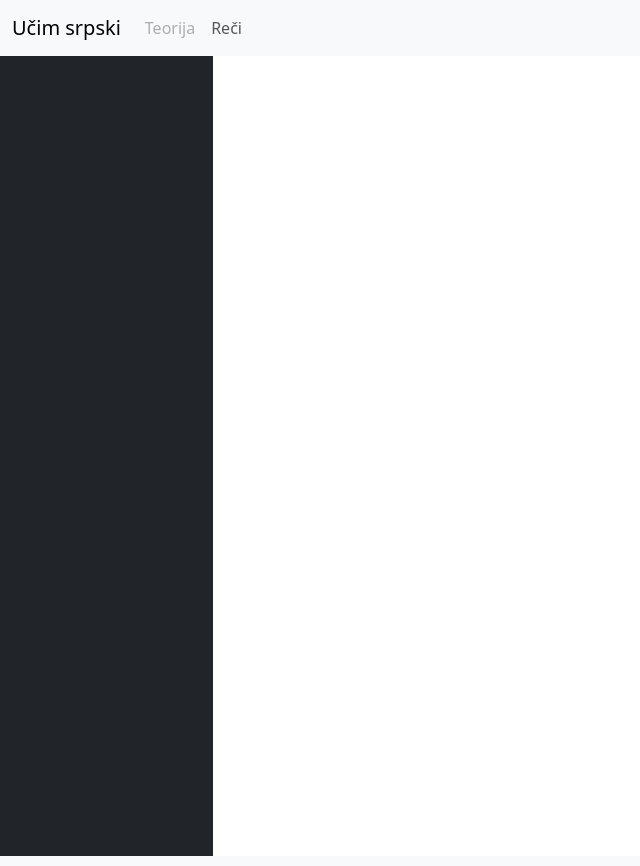
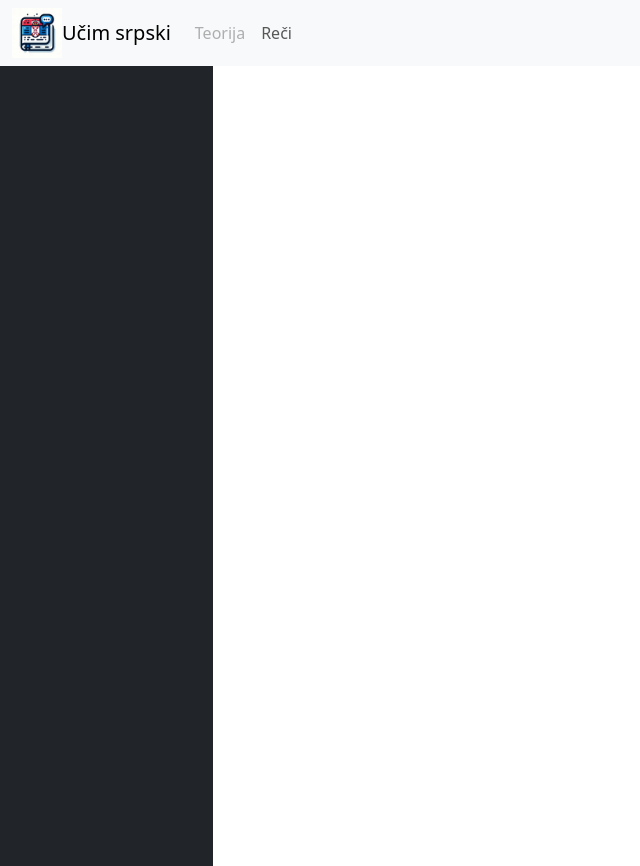
Before and after one commit to chernyshevdv/srpski, a Django app: template templates/base.html in a window 1280 px wide. Shown: the whole page, without its empty margins (0-640 px from the left). Run offline with Django 3.2, Linux system fonts and the light colour scheme; the template is opened without the code that fills it, so the values that code supplies are empty.

Commit message:
Logo and favicon added

```diff
--- a/templates/base.html
+++ b/templates/base.html
@@ -3,12 +3,15 @@
     <head>
         <link href="https://cdn.jsdelivr.net/npm/bootstrap@5.3.3/dist/css/bootstrap.min.css" rel="stylesheet" integrity="sha384-QWTKZyjpPEjISv5WaRU9OFeRpok6YctnYmDr5pNlyT2bRjXh0JMhjY6hW+ALEwIH" crossorigin="anonymous">
         <title>Učim Srpski: {% block title %}{% endblock %}</title>
+		{% load static %}
+		<link rel="shortcut icon" type="image/png" href="{% static 'favicon.ico' %}"/>
     </head>
     <body>
         <div class="container-fluid">
             <div class="row bg-dark">
                 <nav class="navbar navbar-expand-lg navbar-light bg-light">
                     <div class="container-fluid">
+						<img src="/static/srpski.png" alt="" width="50">
                         <a class="navbar-brand" href="#">Učim srpski</a>
                         <button class="navbar-toggler" type="button" data-bs-toggle="collapse" data-bs-target="#navbarNav" aria-controls="navbarNav" aria-expanded="false" aria-label="Toggle navigation">
                             <span class="navbar-toggler-icon"></span>
```
Also changed, not shown: static/favicon.ico (added), static/srpski.png (added).
